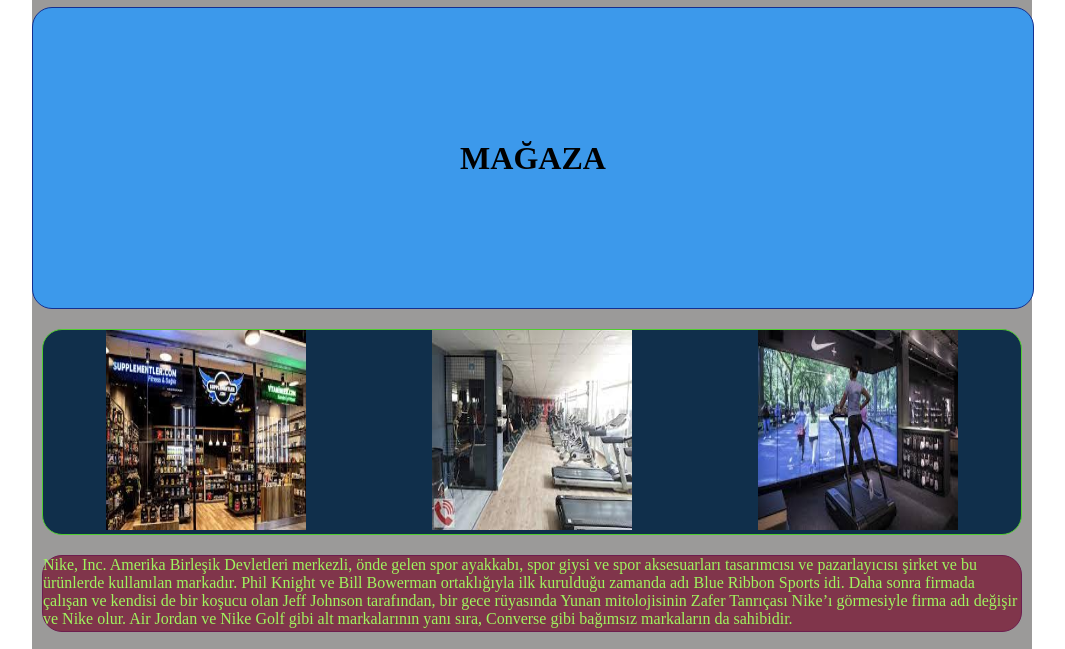
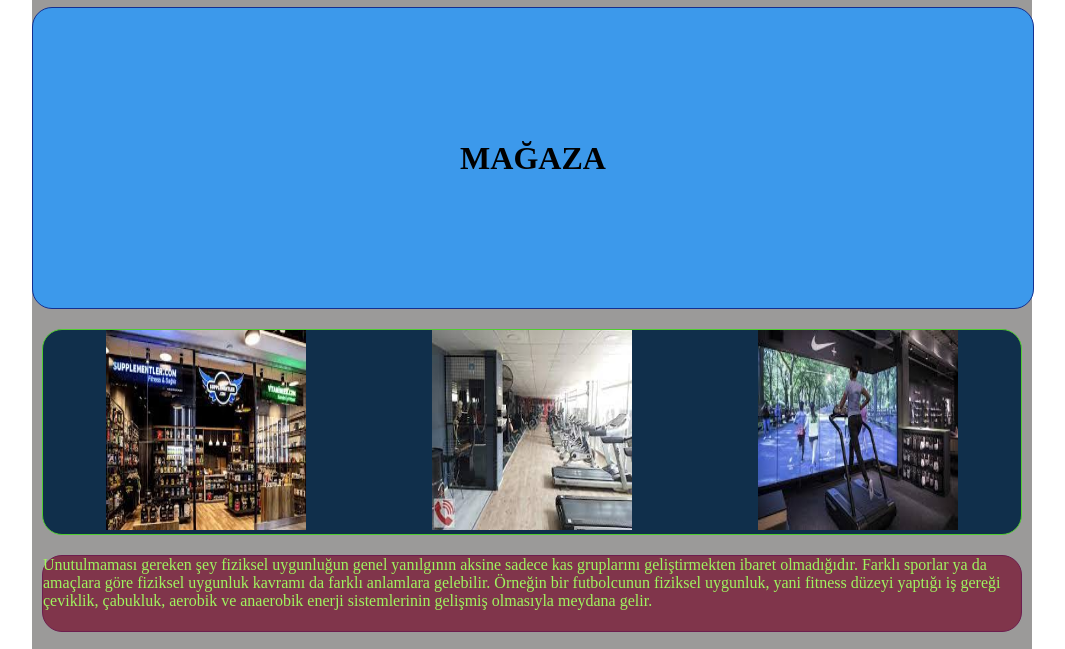
Before and after one commit to bordomavi61/bordomavi61.github.io, a plain HTML site: page mağaza.html in a window 1280 px wide. Shown: the part 78-727 px from the top of the page, without its empty margins (108-1173 px from the left). Drawn offline with Linux system fonts and the light colour scheme.

Commit message:
Update mağaza.html

```diff
--- a/mağaza.html
+++ b/mağaza.html
@@ -32,7 +32,7 @@
 
         </div>
         <div id="ucuncu">
-            Nike, Inc.  Amerika Birleşik Devletleri merkezli, önde gelen spor ayakkabı, spor giysi ve spor aksesuarları tasarımcısı ve pazarlayıcısı şirket ve bu ürünlerde kullanılan markadır. Phil Knight ve Bill Bowerman ortaklığıyla ilk kurulduğu zamanda adı Blue Ribbon Sports idi. Daha sonra firmada çalışan ve kendisi de bir koşucu olan Jeff Johnson tarafından, bir gece rüyasında Yunan mitolojisinin Zafer Tanrıçası Nike’ı görmesiyle firma adı değişir ve Nike olur. Air Jordan ve Nike Golf gibi alt markalarının yanı sıra, Converse gibi bağımsız markaların da sahibidir.
+           Unutulmaması gereken şey fiziksel uygunluğun genel yanılgının aksine sadece kas gruplarını geliştirmekten ibaret olmadığıdır. Farklı sporlar ya da amaçlara göre fiziksel uygunluk kavramı da farklı anlamlara gelebilir. Örneğin bir futbolcunun fiziksel uygunluk, yani fitness düzeyi yaptığı iş gereği çeviklik, çabukluk, aerobik ve anaerobik enerji sistemlerinin gelişmiş olmasıyla meydana gelir.
         </div>
         <div id="dördüncü">
             <div class="sosyalmedya">
```
